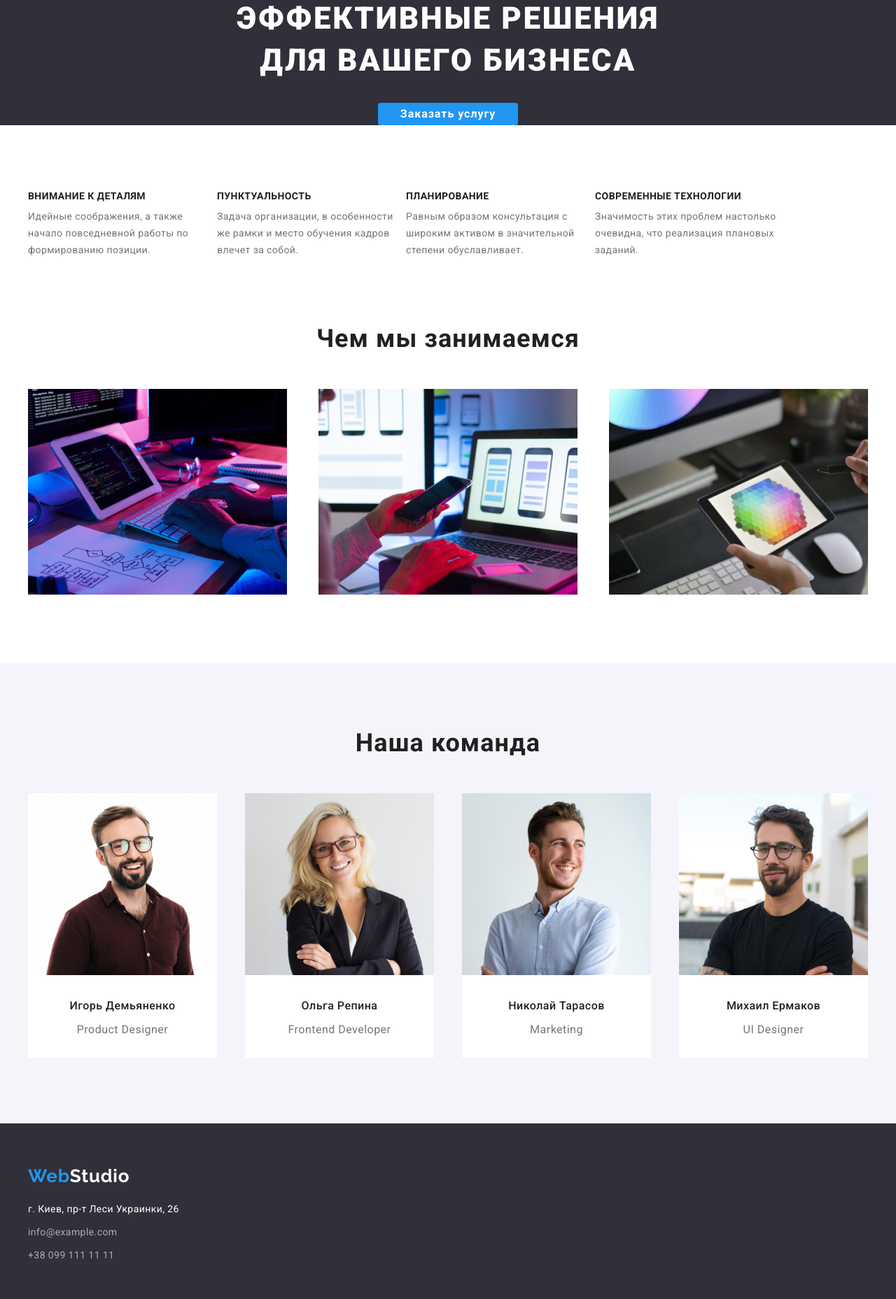
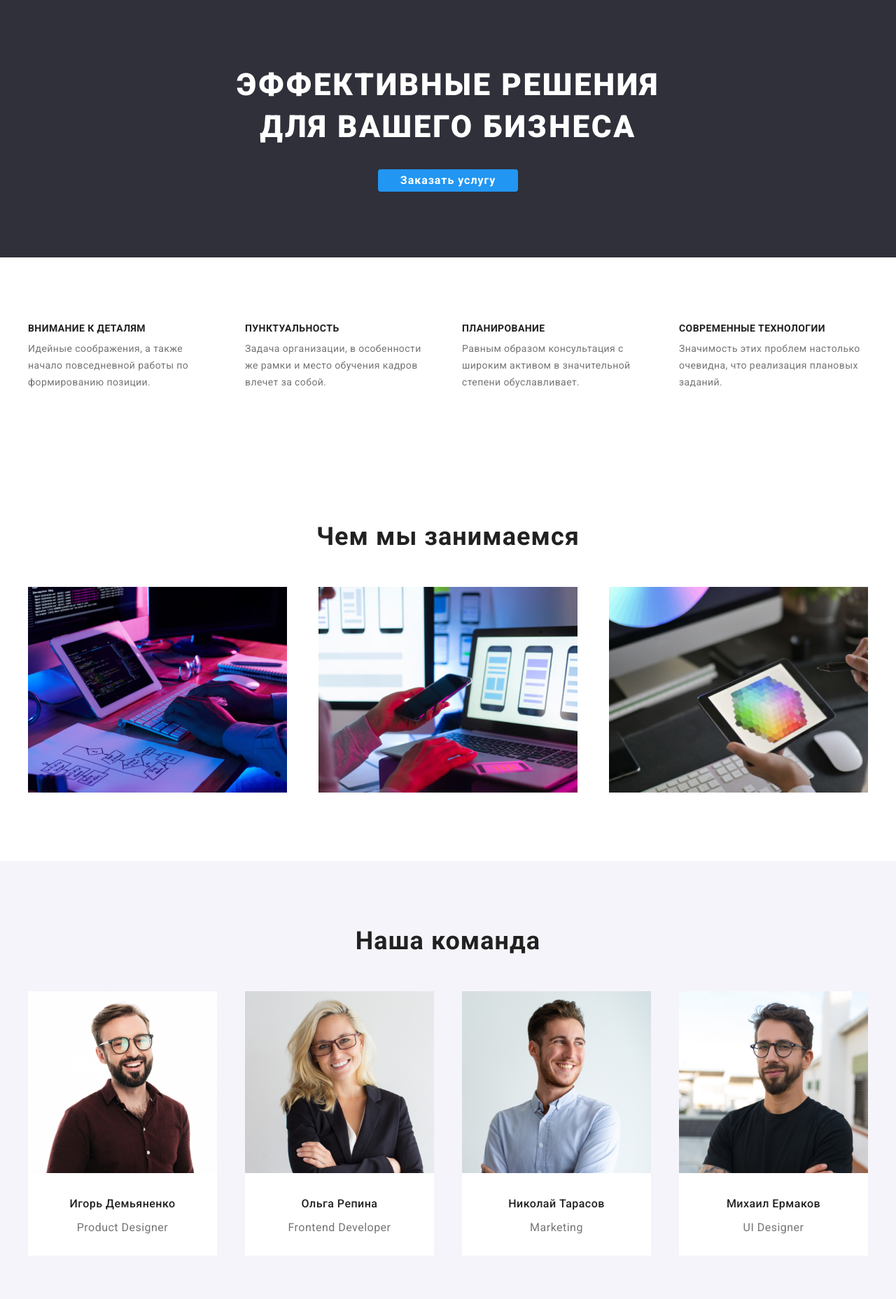
Before and after one commit to KutsevEA/goit-markup-hw-03, a plain HTML site: page index.html in a window 1280 px wide. Shown: the part 83-1940 px from the top of the page at 70% size. Drawn offline with nearby package versions, Linux system fonts and the light colour scheme.

Commit message:
HW#3 done
Прошелся еще раз по требованиям к ДЗ. Переделал под требования. Ждем ответа от Ментора

```diff
--- a/index.html
+++ b/index.html
@@ -16,7 +16,7 @@
 <body>
     <header>
 
-        <div class="container">
+        <div class="header-container container">
             <nav class="logo-nav-box">
                 <a href="./index.html" class="header-logo">
                     <span class="logo-part">Web</span>Studio
@@ -38,15 +38,15 @@
     </header>
     <main>
 
-        <section class="hero">
-            <div class="hero-container">
+        <section class="hero section">
+            <div class="container">
                 <h1 class="hero-title">Эффективные решения для вашего бизнеса</h1>
                 <button type=button class="button primary"> Заказать услугу </button>
             </div>
         </section>
 
-            <section class="features">
-                <div class="features-container">
+            <section class="features section">
+                <div class="container">
                     <h2 class="topic features-main-title"> Наши преимущества</h2>
                     <ul class="features-flex-box list">
                         <li class="features-item">
@@ -73,8 +73,8 @@
             </section>
 
 
-        <section class="tasks">
-            <div class="task-container">
+        <section class="tasks section">
+            <div class="container">
                 <h2 class="topic tasks-title">Чем мы занимаемся</h2>
                 <ul class="tasks-flex-box list">
                     <li><img width="370" src="images/box-1.jpg" alt="computer"></li>
@@ -85,8 +85,8 @@
 
         </section>
 
-        <section class="team">
-            <div class="team-container">
+        <section class="team section">
+            <div class="team-container container">
                 <h2 class="topic team-title"> Наша команда</h2>
                 <ul class="team-flex-box list">
                     <li class="team-member">
@@ -122,15 +122,15 @@
         </section>
     </main>
     <footer class="footer">
-        <div class="footer-container">
+        <div class="container">
             <a href="./index.html" class="footer-logo">
                 <span class="logo-part">Web</span>Studio
             </a>
             <address class="contacts-list">
-                <ul class="list">
+                <ul class="contact-item list">
                     <li>
                         <a href="https://goo.gl/maps/RLkWnAHmGfpUnPQ57" class="map">
-                        г. Киев, пр-т Леси Украинки, 26
+                            г. Киев, пр-т Леси Украинки, 26
                         </a>
                     </li>
                     <li>
--- a/styles.css
+++ b/styles.css
@@ -2,6 +2,7 @@
 /* Secondari text color  #757575;  */
 /* Logo text color #2196F3 */
 /* Hero text color #FFFFFF; */
+/* borders color #ECECEC */
 /* Link text color rgba(255, 255, 255, 0.6);
 /* Hero and footer background color #2F303A */
 /*  Secondori background color #F5F4FA */
@@ -31,12 +32,17 @@ html {
   --button-text-primary-color: #fff;
   --button-bgc-secondary-color: #f5f4fa;
   --button-secondary-text-color: #212121;
+  --main-borders-color: #ececec;
 }
 
 body {
   color: var(--primary-text-color);
   background-color: var(--main-bgc-color);
   font-family: roboto, sans-serif;
+}
+
+header {
+  border-bottom: 1px solid var(--main-borders-color);
 }
 
 .list {
@@ -54,17 +60,25 @@ body {
   margin-bottom: 50px;
 }
 
-/* Header elements */
-
 .container {
-  display: flex;
-  align-items: center;
   margin-left: auto;
   margin-right: auto;
   width: 1230px;
   padding: 15px;
   padding-top: 0;
   padding-bottom: 0;
+}
+
+.section {
+  padding-top: 94px;
+  padding-bottom: 94px;
+}
+
+/* Header elements */
+
+.header-container {
+  display: flex;
+  align-items: center;
 }
 
 .logo-nav-box {
@@ -156,20 +170,10 @@ body {
 }
 
 /* Hero Section */
+
 .hero {
   background-color: var(--footer-bgc-color);
   text-align: center;
-}
-
-.hero-container {
-  margin-left: auto;
-  margin-right: auto;
-  width: 1230px;
-  padding: 15px;
-  padding-top: 0;
-  padding-bottom: 0;
-  text-align: center;
-  justify-content: center;
 }
 
 .hero-title {
@@ -215,15 +219,6 @@ body {
 
 /* Features Section */
 
-.features-container {
-  margin-left: auto;
-  margin-right: auto;
-  width: 1230px;
-  padding: 15px;
-  padding-top: 0;
-  padding-bottom: 0;
-}
-
 .features-main-title {
   font-size: 0;
   margin: 0;
@@ -233,8 +228,7 @@ body {
 .features-flex-box {
   display: flex;
   flex-wrap: wrap;
-  margin-top: 94px;
-  margin-bottom: 94px;
+  justify-content: space-between;
 }
 
 .features-item {
@@ -259,26 +253,14 @@ body {
 
 /* What We Do Section */
 
-.task-container {
-  margin-left: auto;
-  margin-right: auto;
-  width: 1230px;
-  padding: 15px;
-  padding-top: 0;
-  padding-bottom: 0;
-  text-align: center;
-}
-
 .tasks-title {
   color: var(--title-text-color);
   margin-top: 0;
-  margin-bottom: 50;
 }
 
 .tasks-flex-box {
   display: flex;
   justify-content: space-between;
-  margin-bottom: 94px;
 }
 
 /* Team */
@@ -288,12 +270,6 @@ body {
 }
 
 .team-container {
-  margin-left: auto;
-  margin-right: auto;
-  width: 1230px;
-  padding: 15px;
-  padding-top: 0;
-  padding-bottom: 0;
   text-align: center;
 }
 
@@ -317,7 +293,6 @@ body {
 
 .team-title {
   display: inline-block;
-  margin-top: 94px;
 }
 
 .name {
@@ -342,20 +317,10 @@ body {
 /* Portfolio Pages */
 /* Filters Button */
 
-.filters-container {
-  margin-left: auto;
-  margin-right: auto;
-  width: 1230px;
-  padding: 15px;
-  padding-top: 0;
-  padding-bottom: 0;
-}
-
 .secondary-button {
   display: flex;
   justify-content: center;
   margin-bottom: 50px;
-  margin-top: 94px;
 }
 
 .secondary-button-item:not(:last-child) {
@@ -395,17 +360,20 @@ body {
   font-size: 18px;
   line-height: 2;
   letter-spacing: 0.06em;
-  display: block;
-  margin-top: 20px;
-  margin-left: 24px;
-
-  border: 10px solis var(--primary-text-color);
+}
+.exemp-border {
+  border-left: 1px solid var(--main-borders-color);
+  border-right: 1px solid var(--main-borders-color);
+  border-bottom: 1px solid var(--main-borders-color);
+  padding-left: 24px;
+  padding-top: 20px;
+  padding-bottom: 24px;
+  padding-right: 20px;
 }
 
 .portfolio {
   display: flex;
   flex-wrap: wrap;
-  margin-bottom: 94px;
 }
 
 .portfolio-link-item {
@@ -438,24 +406,12 @@ body {
   line-height: 1.87;
   letter-spacing: 0.03em;
   display: block;
-  margin-bottom: 20px;
-  margin-left: 24px;
 }
 
 /* Footer */
-.footer-container {
-  margin-left: auto;
-  margin-right: auto;
-  width: 1230px;
-  height: 252px;
-  padding: 15px;
-  padding-top: 0;
-  padding-bottom: 0;
-}
 
 .footer-logo {
   display: inline-block;
-  margin-top: 60px;
   margin-bottom: 20px;
   color: #fff;
   font-family: "Raleway";
@@ -473,6 +429,8 @@ body {
 
 .footer {
   background-color: var(--footer-bgc-color);
+  padding-top: 60px;
+  padding-bottom: 60px;
 }
 
 .map {
```
Also changed, not shown: portfolio.html (+23 -4 lines).
